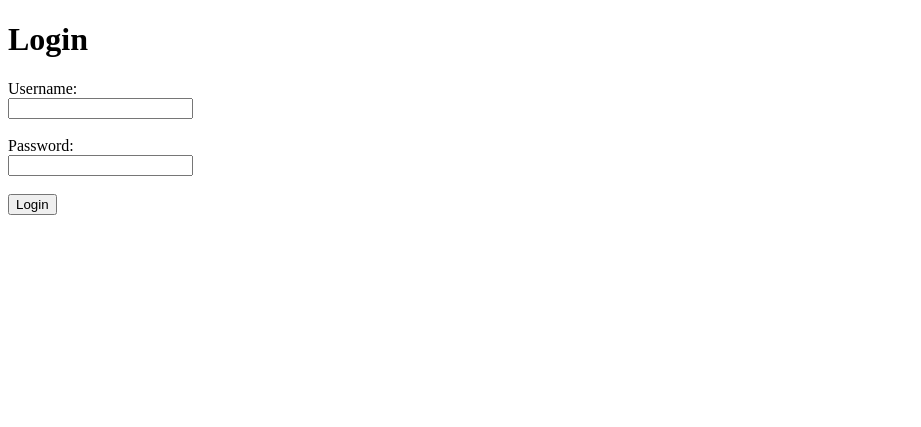
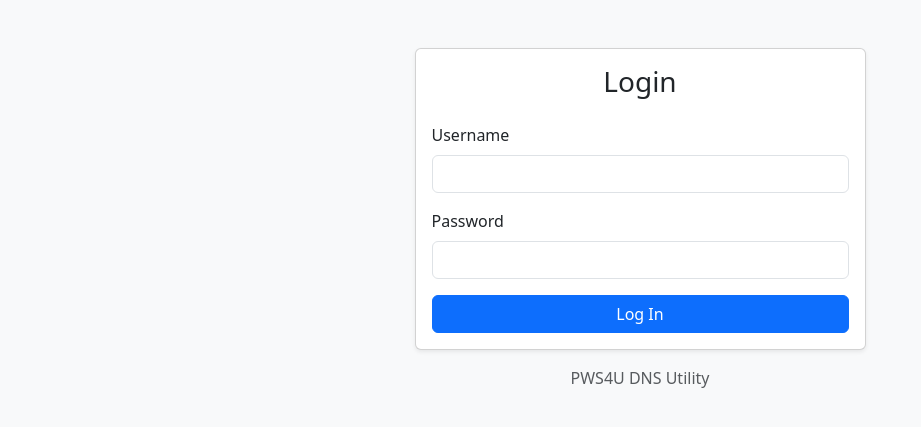
Before and after one commit to bcsanford/pws4u-dns-utility, a Python web app: template app/templates/login.html in a window 1280 px wide. Shown: the top 427 px of the page, without its empty margins (0-921 px from the left). Run offline with Jinja, Linux system fonts and the light colour scheme; the template is opened without the code that fills it, so the values that code supplies are empty.

Commit message:
Update login.html

```diff
--- a/app/templates/login.html
+++ b/app/templates/login.html
@@ -2,25 +2,39 @@
 <html lang="en">
 <head>
     <meta charset="UTF-8">
-    <title>Login - PWS4U</title>
+    <title>Login - PWS4U DNS Utility</title>
+    <link rel="stylesheet" href="https://cdn.jsdelivr.net/npm/bootstrap@5.3.3/dist/css/bootstrap.min.css">
 </head>
-<body>
-    <h1>Login</h1>
-    <form method="POST">
-        <label>Username:</label><br>
-        <input type="text" name="username" required><br><br>
-        <label>Password:</label><br>
-        <input type="password" name="password" required><br><br>
-        <input type="submit" value="Login">
-    </form>
-    {% with messages = get_flashed_messages() %}
-      {% if messages %}
-        <ul style="color: red;">
-          {% for message in messages %}
-            <li>{{ message }}</li>
-          {% endfor %}
-        </ul>
-      {% endif %}
-    {% endwith %}
+<body class="bg-light">
+    <div class="container mt-5">
+        <div class="row justify-content-center">
+            <div class="col-md-5">
+                <div class="card shadow-sm">
+                    <div class="card-body">
+                        <h3 class="card-title mb-4 text-center">Login</h3>
+                        {% if error %}
+                            <div class="alert alert-danger" role="alert">
+                                {{ error }}
+                            </div>
+                        {% endif %}
+                        <form method="POST" action="{{ url_for('auth.login') }}">
+                            <div class="mb-3">
+                                <label for="username" class="form-label">Username</label>
+                                <input type="text" class="form-control" name="username" id="username" required>
+                            </div>
+                            <div class="mb-3">
+                                <label for="password" class="form-label">Password</label>
+                                <input type="password" class="form-control" name="password" id="password" required>
+                            </div>
+                            <div class="d-grid">
+                                <button type="submit" class="btn btn-primary">Log In</button>
+                            </div>
+                        </form>
+                    </div>
+                </div>
+                <p class="text-center mt-3 text-muted">PWS4U DNS Utility</p>
+            </div>
+        </div>
+    </div>
 </body>
 </html>
```
